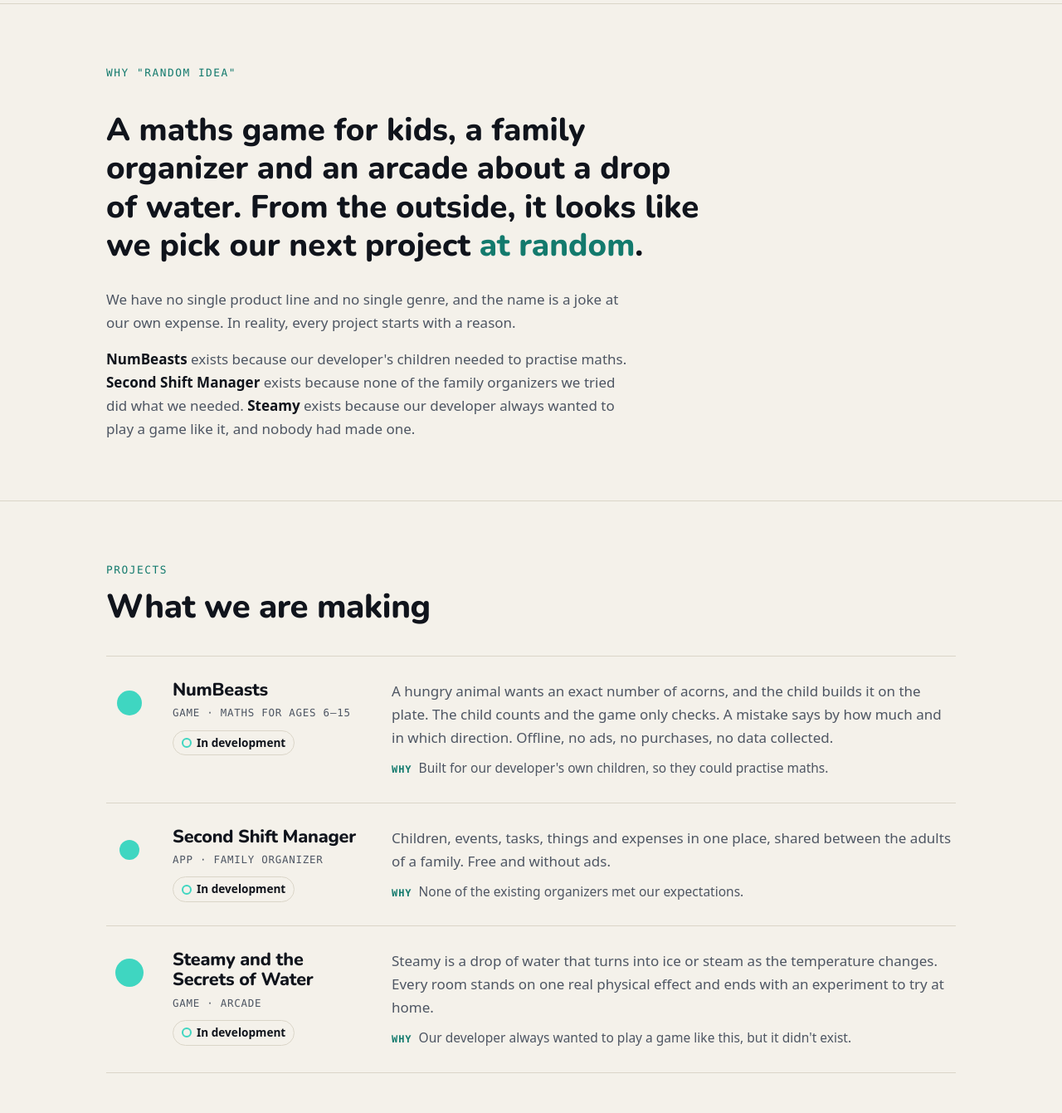
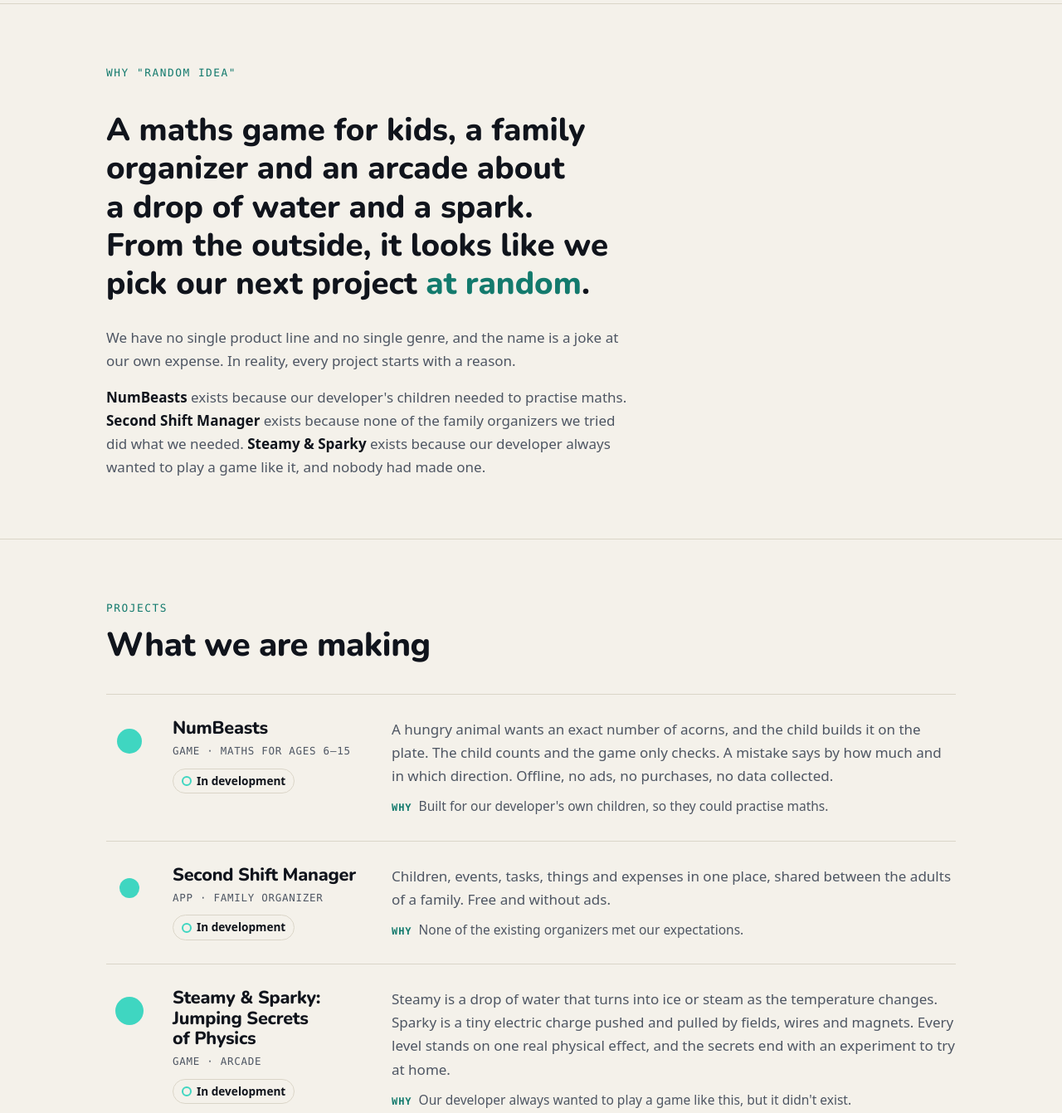
Before and after one commit to RandomIdeaStudio/website, a plain HTML site: page index.html in a window 1280 px wide. Shown: the part 3140-4481 px from the top of the page at 83% size. Drawn offline with Linux system fonts and the light colour scheme.

Commit message:
Rename Steamy to Steamy & Sparky: Jumping Secrets of Physics

```diff
--- a/index.html
+++ b/index.html
@@ -152,10 +152,10 @@
       <div class="section-head">
         <p class="eyebrow">Why "Random Idea"</p>
       </div>
-      <p class="name-quote">A maths game for kids, a family organizer and an arcade about a drop of water. From the outside, it looks like we pick our next project <span class="hl">at random</span>.</p>
+      <p class="name-quote">A maths game for kids, a family organizer and an arcade about a drop of water and a spark. From the outside, it looks like we pick our next project <span class="hl">at random</span>.</p>
       <div class="prose">
         <p>We have no single product line and no single genre, and the name is a joke at our own expense. In reality, every project starts with a reason.</p>
-        <p><strong>NumBeasts</strong> exists because our developer's children needed to practise maths. <strong>Second Shift Manager</strong> exists because none of the family organizers we tried did what we needed. <strong>Steamy</strong> exists because our developer always wanted to play a game like it, and nobody had made one.</p>
+        <p><strong>NumBeasts</strong> exists because our developer's children needed to practise maths. <strong>Second Shift Manager</strong> exists because none of the family organizers we tried did what we needed. <strong>Steamy &amp; Sparky</strong> exists because our developer always wanted to play a game like it, and nobody had made one.</p>
       </div>
     </div>
   </section>
@@ -185,9 +185,9 @@
         </li>
         <li class="project" id="steamy">
           <div class="mark" aria-hidden="true"><i style="width:34px;height:34px"></i></div>
-          <div><h3>Steamy and the Secrets of Water</h3><p class="kind">Game · Arcade</p><span class="status">In development</span></div>
+          <div><h3>Steamy &amp; Sparky: Jumping Secrets of Physics</h3><p class="kind">Game · Arcade</p><span class="status">In development</span></div>
           <div class="body">
-            <p>Steamy is a drop of water that turns into ice or steam as the temperature changes. Every room stands on one real physical effect and ends with an experiment to try at home.</p>
+            <p>Steamy is a drop of water that turns into ice or steam as the temperature changes. Sparky is a tiny electric charge pushed and pulled by fields, wires and magnets. Every level stands on one real physical effect, and the secrets end with an experiment to try at home.</p>
             <p class="why"><b>Why</b>Our developer always wanted to play a game like this, but it didn't exist.</p>
           </div>
         </li>
```
Also changed, not shown: 2 other files.
